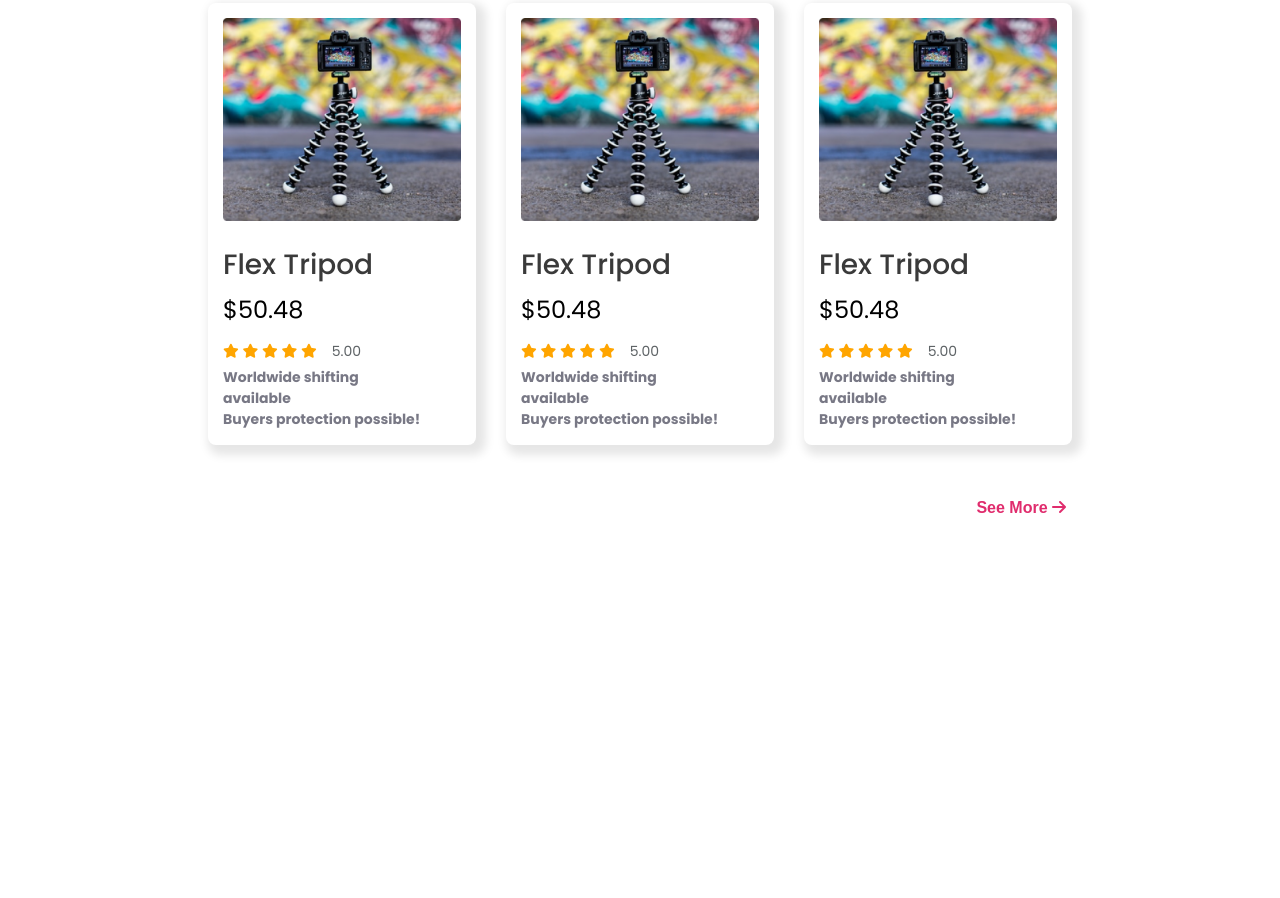
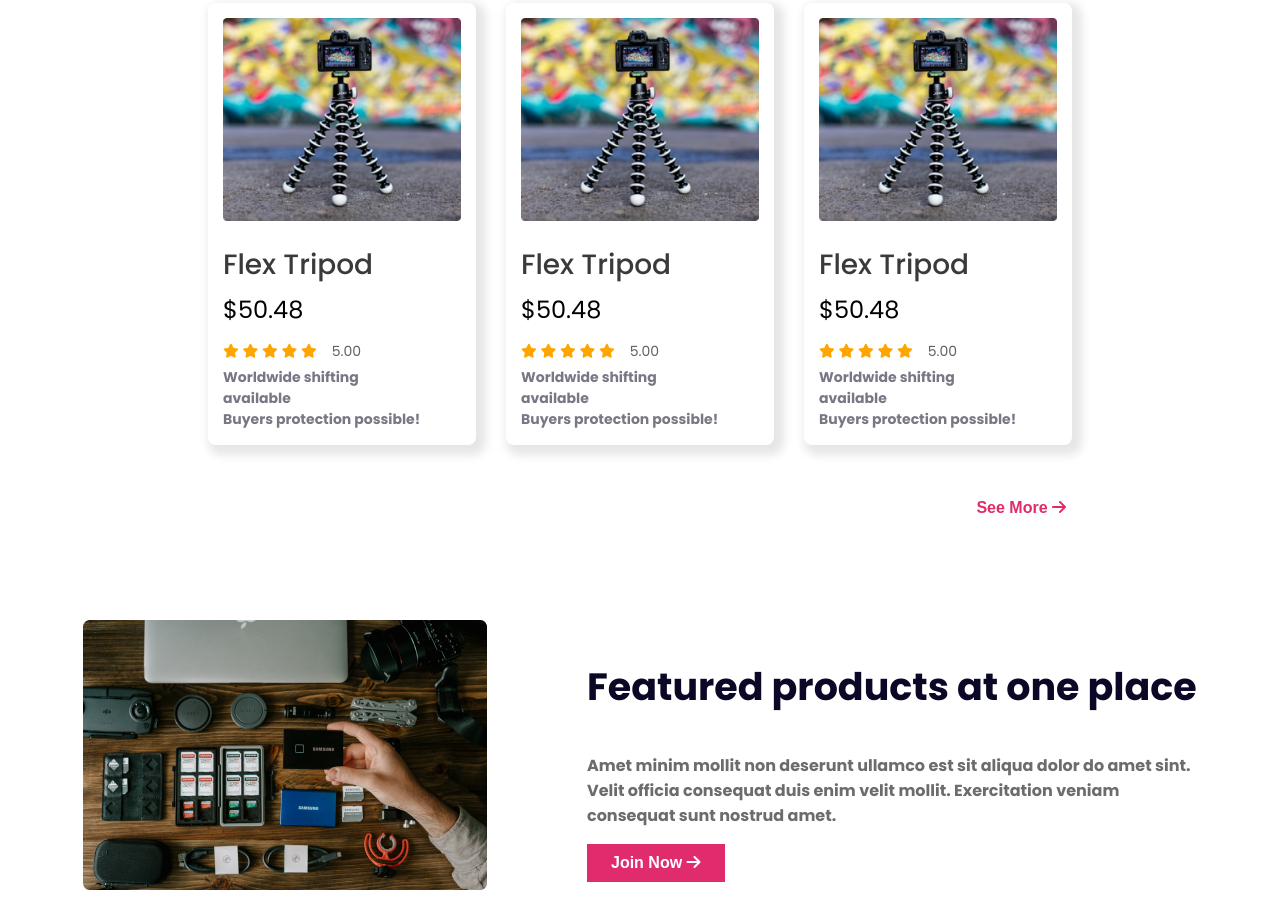
Before and after one commit to RaiyanSohel-byte/influencer-gear-responsive, a plain HTML site: page index.html in a window 1280 px wide. Shown: the part 1954-2852 px from the top of the page. Before the commit the page ends 2574 px from the top, so only its background shows below. Drawn offline with Linux system fonts and the light colour scheme.

Commit message:
join now section added with style and responsive

```diff
--- a/index.html
+++ b/index.html
@@ -228,6 +228,22 @@
           </button>
         </div>
       </section>
+      <section class="join-now">
+        <div class="join-now-container">
+          <img src="images/gear.png" alt="" class="join-now-photo" />
+          <div class="join-now-text">
+            <h3 class="join-now-title">Featured products at one place</h3>
+            <p class="join-now-description">
+              Amet minim mollit non deserunt ullamco est sit aliqua dolor do
+              amet sint. Velit officia consequat duis enim velit mollit.
+              Exercitation veniam consequat sunt nostrud amet.
+            </p>
+            <button class="join-now-btn">
+              Join Now <i class="fa-solid fa-arrow-right"></i>
+            </button>
+          </div>
+        </div>
+      </section>
     </main>
     <footer></footer>
   </body>
--- a/style/style.css
+++ b/style/style.css
@@ -174,6 +174,33 @@ font-weight: 600;
     margin-bottom:100px;
 
 }
+/* join now style */
+.join-now-container{
+    display: flex;
+    justify-content: center;
+    gap:100px;
+}
+.join-now-text{
+    width:610px;
+}
+.join-now-title{
+    font-size:2.375rem;
+    font-weight: bold;
+    color:rgba(10, 8, 38, 1);
+}
+.join-now-description{
+    font-size: 1rem;
+    font-weight: bold;
+    color:rgba(108, 108, 108, 1);
+}
+.join-now-btn{
+    border:none;
+    background-color: var(--btn-color);
+    font-size: 1rem;
+    color:white;
+    font-weight: bold;
+    padding:10px 24px;
+}
 /* mobile related style */
 @media screen and (max-width: 576px) {
     .navbar,.navbar ul{
@@ -244,9 +271,26 @@ font-weight: 600;
         padding:0;
         margin:15px;
     }
-
+    .card-title{
+        font-weight:bold;
+    }
+    .card-price{
+        font-weight: bold;
+    }
 .see-more{
     margin-right:0;
     text-align: right;
+    margin-bottom:30px;
+}
+.join-now-container{
+    flex-direction: column-reverse;
+    gap:30px;
+}
+.join-now-text{
+    width:100%;
+    text-align: center;
+}
+.join-now-title{
+    font-size:1.5rem;
 }
 }
```
